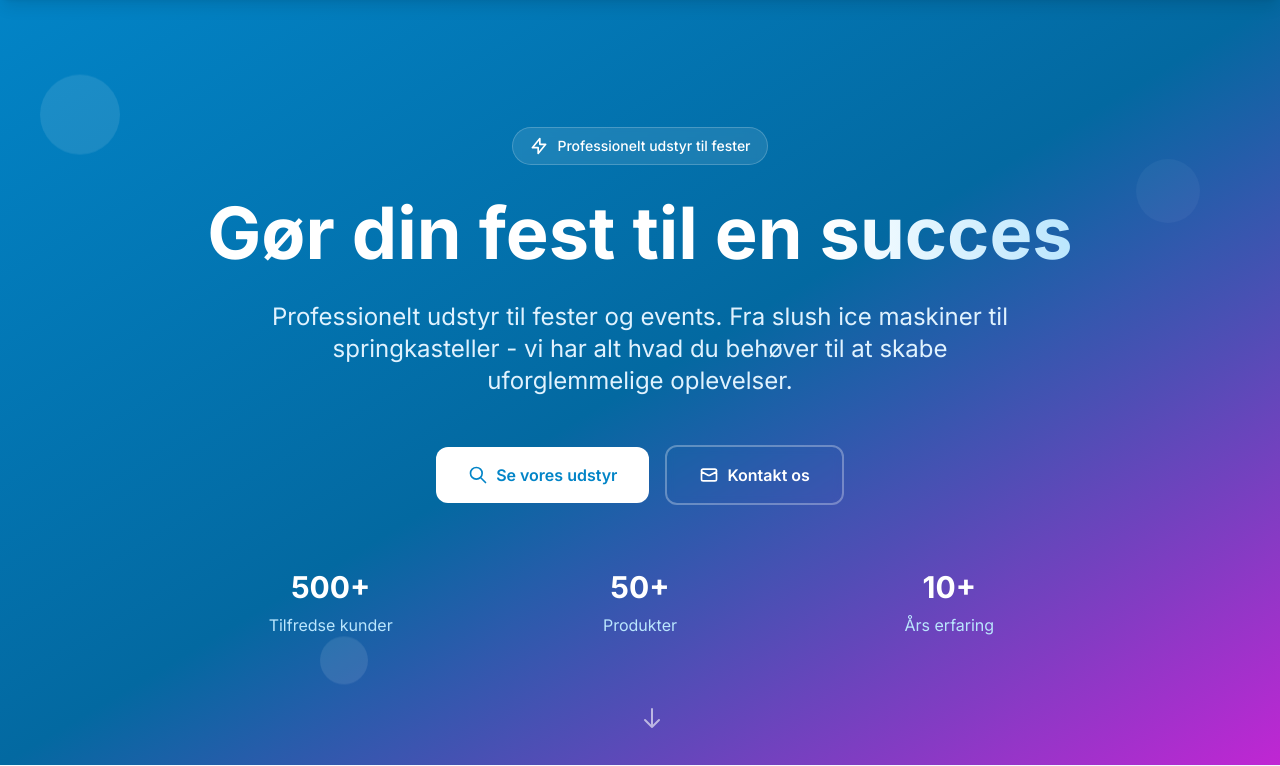
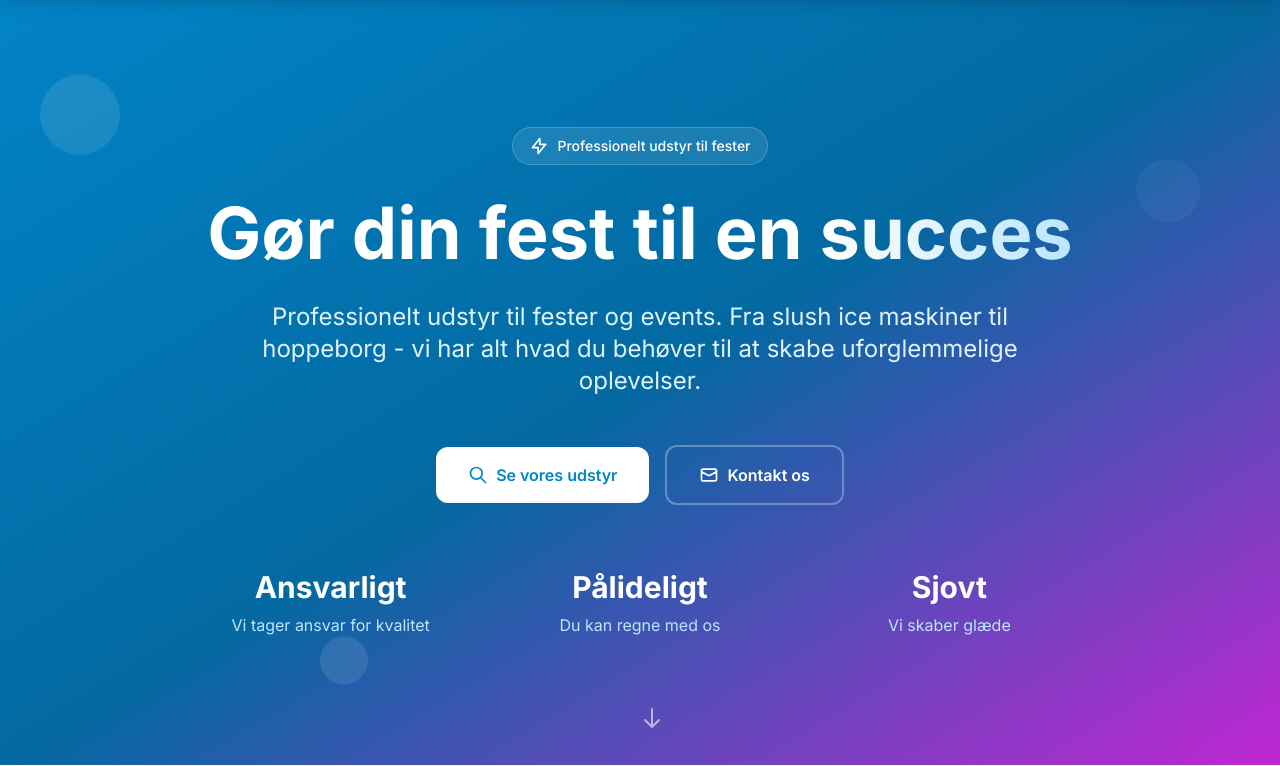
Before and after one commit to Flyvendedk799/HighendEvent, a Flask app: page / in a window 1280 px wide. Shown: the part 82-848 px from the top of the page. Run offline with Flask 3, Linux system fonts and the light colour scheme; data that the repository does not hold is empty; some libraries are stand-ins or nearby versions.

Commit message:
Update front page: Change stats to 'Ansvarligt - Pålideligt - Sjovt' and replace 'springkasteller' with 'hoppeborg'

```diff
--- a/app/templates/public/index.html
+++ b/app/templates/public/index.html
@@ -62,7 +62,7 @@
             </h1>
 
             <p class="text-xl md:text-2xl mb-12 text-primary-100 max-w-3xl mx-auto leading-relaxed">
-                Professionelt udstyr til fester og events. Fra slush ice maskiner til springkasteller - vi har alt hvad du behøver til at skabe uforglemmelige oplevelser.
+                Professionelt udstyr til fester og events. Fra slush ice maskiner til hoppeborg - vi har alt hvad du behøver til at skabe uforglemmelige oplevelser.
             </p>
 
             <div class="flex flex-col sm:flex-row gap-4 justify-center items-center animate-slide-up" style="animation-delay: 0.2s;">
@@ -83,16 +83,16 @@
             <!-- Stats -->
             <div class="mt-16 grid grid-cols-1 md:grid-cols-3 gap-8 max-w-4xl mx-auto animate-slide-up" style="animation-delay: 0.4s;">
                 <div class="text-center">
-                    <div class="text-3xl font-bold text-white mb-2">500+</div>
-                    <div class="text-primary-200">Tilfredse kunder</div>
+                    <div class="text-3xl font-bold text-white mb-2">Ansvarligt</div>
+                    <div class="text-primary-200">Vi tager ansvar for kvalitet</div>
                 </div>
                 <div class="text-center">
-                    <div class="text-3xl font-bold text-white mb-2">50+</div>
-                    <div class="text-primary-200">Produkter</div>
+                    <div class="text-3xl font-bold text-white mb-2">Pålideligt</div>
+                    <div class="text-primary-200">Du kan regne med os</div>
                 </div>
                 <div class="text-center">
-                    <div class="text-3xl font-bold text-white mb-2">10+</div>
-                    <div class="text-primary-200">Års erfaring</div>
+                    <div class="text-3xl font-bold text-white mb-2">Sjovt</div>
+                    <div class="text-primary-200">Vi skaber glæde</div>
                 </div>
             </div>
         </div>
--- a/init_db.py
+++ b/init_db.py
@@ -54,7 +54,7 @@ def init_database():
             ),
             Category(
                 name='Springkasteller',
-                slug='springkasteller',
+                slug='hoppeborg',
                 description='Springkasteller og bouncy castles til børn',
                 sort_order=3
             ),
@@ -148,7 +148,7 @@ def init_database():
                 title='Velkommen til Festudlej',
                 content_md='''# Velkommen til Festudlej
 
-Vi lejer ud professionelt udstyr til fester og events. Fra slush ice maskiner til springkasteller - vi har alt hvad du behøver til at gøre din fest til en succes!
+Vi lejer ud professionelt udstyr til fester og events. Fra slush ice maskiner til hoppeborg - vi har alt hvad du behøver til at gøre din fest til en succes!
 
 **Hvorfor vælge os?**
 - Professionelt udstyr af høj kvalitet
--- a/seed.py
+++ b/seed.py
@@ -47,7 +47,7 @@ def create_sample_data():
         ),
         Category(
             name='Springkasteller',
-            slug='springkasteller',
+            slug='hoppeborg',
             description='Springkasteller og bouncy castles til børn',
             sort_order=3
         ),
@@ -198,7 +198,7 @@ def create_sample_data():
             title='Velkommen til Festudlej',
             content_md='''# Velkommen til Festudlej
 
-Vi lejer ud professionelt udstyr til fester og events. Fra slush ice maskiner til springkasteller - vi har alt hvad du behøver til at gøre din fest til en succes!
+Vi lejer ud professionelt udstyr til fester og events. Fra slush ice maskiner til hoppeborg - vi har alt hvad du behøver til at gøre din fest til en succes!
 
 **Hvorfor vælge os?**
 - Professionelt udstyr af høj kvalitet
```
